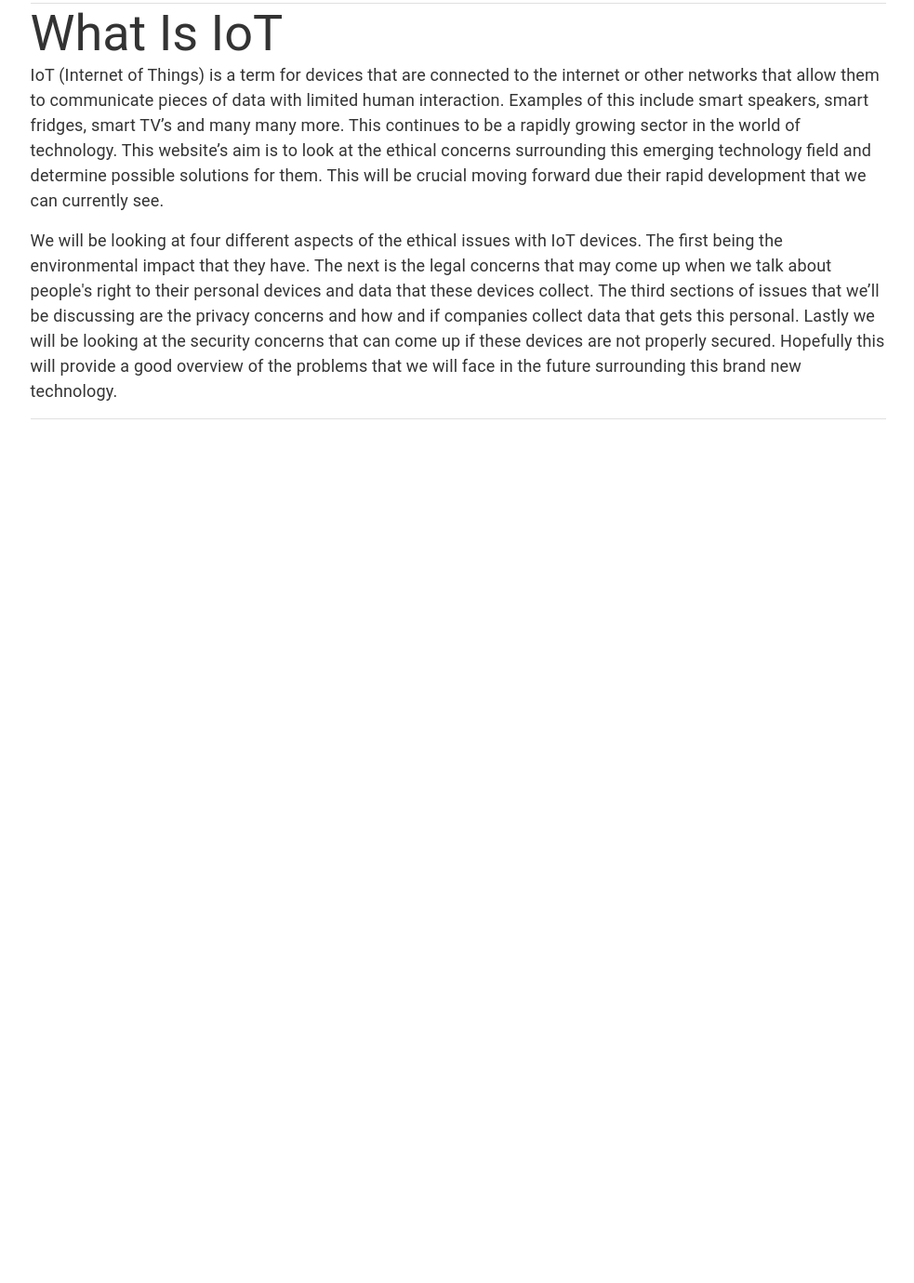
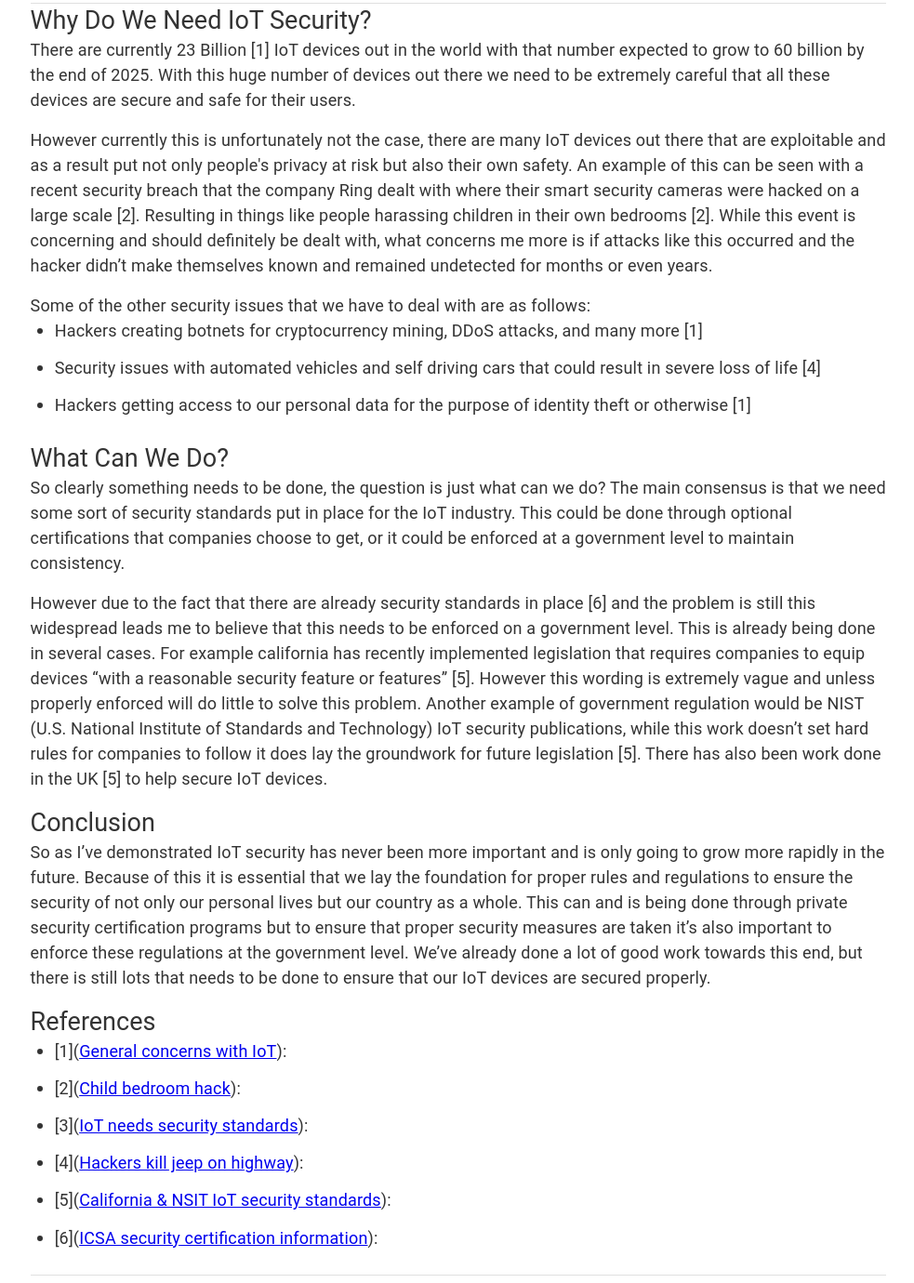
Before and after one commit to shimmy568/2911-Project-Website, a Gatsby site: page /security in a window 1280 px wide. Shown: the part 698-2078 px from the top of the page at 93% size, without its empty margins (147-1130 px from the left). Before the commit the page ends 1200 px from the top, so only its background shows below. Built offline with nearby package versions, Linux system fonts and the light colour scheme; Gatsby itself is replaced by a stand-in of ours.

Commit message:
Added content for security page and touched up some other stuffs

```diff
--- a/gatsby-config.js
+++ b/gatsby-config.js
@@ -34,7 +34,7 @@ module.exports = {
         background_color: `#663399`,
         theme_color: `#663399`,
         display: `minimal-ui`,
-        icon: `src/images/gatsby-icon.png`, // This path is relative to the root of the site.
+        icon: `src/images/iot-image.png`, // This path is relative to the root of the site.
       },
     },
     // this (optional) plugin enables Progressive Web App + Offline functionality
--- a/src/pages/index.js
+++ b/src/pages/index.js
@@ -35,7 +35,7 @@ const IndexPage = () => (
     </div>
     <BodyContainer>
       <PaddedDivider />
-      <Typography variant="h3" component="h3">
+      <Typography variant="h5" component="h5">
         What Is IoT
       </Typography>
       <Typography
--- a/src/pages/security.js
+++ b/src/pages/security.js
@@ -34,8 +34,8 @@ const SecurityPage = () => (
     </div>
     <BodyContainer>
       <PaddedDivider />
-      <Typography variant="h3" component="h3">
-        What Is IoT
+      <Typography variant="h5" component="h5">
+        Why Do We Need IoT Security?
       </Typography>
       <Typography
         variant="body1"
@@ -43,14 +43,10 @@ const SecurityPage = () => (
         paragraph={true}
         display="block"
       >
-        IoT (Internet of Things) is a term for devices that are connected to the
-        internet or other networks that allow them to communicate pieces of data
-        with limited human interaction. Examples of this include smart speakers,
-        smart fridges, smart TV’s and many many more. This continues to be a
-        rapidly growing sector in the world of technology. This website’s aim is
-        to look at the ethical concerns surrounding this emerging technology
-        field and determine possible solutions for them. This will be crucial
-        moving forward due their rapid development that we can currently see.
+        There are currently 23 Billion [1] IoT devices out in the world with
+        that number expected to grow to 60 billion by the end of 2025. With this
+        huge number of devices out there we need to be extremely careful that
+        all these devices are secure and safe for their users.
       </Typography>
 
       <Typography
@@ -59,17 +55,161 @@ const SecurityPage = () => (
         paragraph={true}
         display="block"
       >
-        We will be looking at four different aspects of the ethical issues with
-        IoT devices. The first being the environmental impact that they have.
-        The next is the legal concerns that may come up when we talk about
-        people's right to their personal devices and data that these devices
-        collect. The third sections of issues that we’ll be discussing are the
-        privacy concerns and how and if companies collect data that gets this
-        personal. Lastly we will be looking at the security concerns that can
-        come up if these devices are not properly secured. Hopefully this will
-        provide a good overview of the problems that we will face in the future
-        surrounding this brand new technology.
+        However currently this is unfortunately not the case, there are many IoT
+        devices out there that are exploitable and as a result put not only
+        people's privacy at risk but also their own safety. An example of this
+        can be seen with a recent security breach that the company Ring dealt
+        with where their smart security cameras were hacked on a large scale
+        [2]. Resulting in things like people harassing children in their own
+        bedrooms [2]. While this event is concerning and should definitely be
+        dealt with, what concerns me more is if attacks like this occurred and
+        the hacker didn’t make themselves known and remained undetected for
+        months or even years.
       </Typography>
+      <Typography variant="body1" component="body1">
+        Some of the other security issues that we have to deal with are as
+        follows:
+      </Typography>
+      <ul>
+        <li>
+          <Typography variant="body1" component="body1">
+            Hackers creating botnets for cryptocurrency mining, DDoS attacks,
+            and many more [1]
+          </Typography>
+        </li>
+        <li>
+          <Typography variant="body1" component="body1">
+            Security issues with automated vehicles and self driving cars that
+            could result in severe loss of life [4]
+          </Typography>
+        </li>
+        <li>
+          <Typography variant="body1" component="body1">
+            Hackers getting access to our personal data for the purpose of
+            identity theft or otherwise [1]
+          </Typography>
+        </li>
+      </ul>
+
+      <Typography variant="h5" component="h5">
+        What Can We Do?
+      </Typography>
+
+      <Typography
+        variant="body1"
+        component="body1"
+        paragraph={true}
+        display="block"
+      >
+        So clearly something needs to be done, the question is just what can we
+        do? The main consensus is that we need some sort of security standards
+        put in place for the IoT industry. This could be done through optional
+        certifications that companies choose to get, or it could be enforced at
+        a government level to maintain consistency.
+      </Typography>
+
+      <Typography
+        variant="body1"
+        component="body1"
+        paragraph={true}
+        display="block"
+      >
+        However due to the fact that there are already security standards in
+        place [6] and the problem is still this widespread leads me to believe
+        that this needs to be enforced on a government level. This is already
+        being done in several cases. For example california has recently
+        implemented legislation that requires companies to equip devices “with a
+        reasonable security feature or features” [5]. However this wording is
+        extremely vague and unless properly enforced will do little to solve
+        this problem. Another example of government regulation would be NIST
+        (U.S. National Institute of Standards and Technology) IoT security
+        publications, while this work doesn’t set hard rules for companies to
+        follow it does lay the groundwork for future legislation [5]. There has
+        also been work done in the UK [5] to help secure IoT devices.
+      </Typography>
+
+      <Typography variant="h5" component="h5">
+        Conclusion
+      </Typography>
+      <Typography
+        variant="body1"
+        component="body1"
+        paragraph={true}
+        display="block"
+      >
+        So as I’ve demonstrated IoT security has never been more important and
+        is only going to grow more rapidly in the future. Because of this it is
+        essential that we lay the foundation for proper rules and regulations to
+        ensure the security of not only our personal lives but our country as a
+        whole. This can and is being done through private security certification
+        programs but to ensure that proper security measures are taken it’s also
+        important to enforce these regulations at the government level. We’ve
+        already done a lot of good work towards this end, but there is still
+        lots that needs to be done to ensure that our IoT devices are secured
+        properly.
+      </Typography>
+
+      <Typography variant="h5" component="h5">
+        References
+      </Typography>
+
+      <ul>
+        <li>
+          <Typography variant="body1" component="body1">
+            [1](
+            <a href="https://www.peerbits.com/blog/biggest-iot-security-challenges.html">
+              General concerns with IoT
+            </a>
+            ):
+          </Typography>
+        </li>
+        <li>
+          <Typography variant="body1" component="body1">
+            [2](
+            <a href="https://www.washingtonpost.com/nation/2019/12/12/she-installed-ring-camera-her-childrens-room-peace-mind-hacker-accessed-it-harassed-her-year-old-daughter/?arc404=true">
+              Child bedroom hack
+            </a>
+            ):
+          </Typography>
+        </li>
+        <li>
+          <Typography variant="body1" component="body1">
+            [3](
+            <a href="https://www.cnet.com/news/iot-devices-need-security-standards-built-in-ul-says/">
+              IoT needs security standards
+            </a>
+            ):
+          </Typography>
+        </li>
+        <li>
+          <Typography variant="body1" component="body1">
+            [4](
+            <a href="https://www.wired.com/2015/07/hackers-remotely-kill-jeep-highway/">
+              Hackers kill jeep on highway
+            </a>
+            ):
+          </Typography>
+        </li>
+        <li>
+          <Typography variant="body1" component="body1">
+            [5](
+            <a href="https://securityboulevard.com/2020/01/new-iot-security-regulations-what-you-need-to-know-2/">
+              California & NSIT IoT security standards
+            </a>
+            ):
+          </Typography>
+        </li>
+        <li>
+          <Typography variant="body1" component="body1">
+            [6](
+            <a href="https://www.icsalabs.com/technology-program/iot-testing">
+              ICSA security certification information
+            </a>
+            ):
+          </Typography>
+        </li>
+      </ul>
+
       <PaddedDivider />
     </BodyContainer>
   </Layout>
```
Also changed, not shown: src/components/images/PrivacyPageLogo.js (added, +32 -0 lines), src/pages/page-2.js (deleted, +0 -16 lines), src/pages/privacy.js (+15 -3 lines), src/images/gatsby-astronaut.png (deleted), src/images/privacy-logo.png (added).
